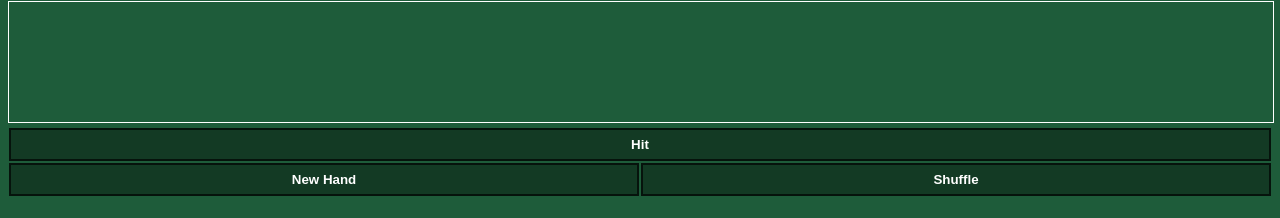
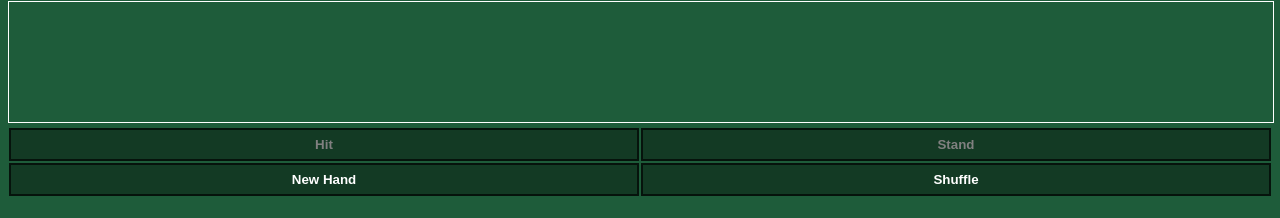
Before and after one commit to vinnydiehl/ace-tally, a React (Vite) app: page / in a window 1280 px wide. Shown: the part 309-527 px from the top of the page. Built offline with nearby package versions, Linux system fonts and the light colour scheme.

Commit message:
Deactivate buttons when not user's turn
Added Stand button, incomplete; only reveals hole card for now.

```diff
--- a/src/App.css
+++ b/src/App.css
@@ -59,4 +59,8 @@ button {
   font-weight: bold;
   padding: 0.5em;
   margin: 0.1em;
+
+  &:disabled {
+    color: gray;
+  }
 }
--- a/src/App.tsx
+++ b/src/App.tsx
@@ -18,6 +18,8 @@ export default function App() {
   const [holeCard, setHoleCard] = useState<string>();
   const [dealerHand, setDealerHand] = useState<string[]>([]);
   const [hand, setHand] = useState<string[]>([]);
+
+  const [userTurn, setUserTurn] = useState(false);
 
   function newDeck(decks: number): string[] {
     const values = "23456789XJQKA";
@@ -85,12 +87,23 @@ export default function App() {
   }
 
   function newHand() {
+    setUserTurn(true);
     clearTable();
 
     dealCard(DealTo.dealer);
     dealCard(DealTo.hole);
     dealCard(DealTo.player);
     dealCard(DealTo.player);
+
+    // TODO: Check blackjack
+  }
+
+  function stand() {
+    setUserTurn(false);
+    setDealerHand((curHand: string[]): string[] => [...curHand, holeCard!]);
+    setHoleCard(undefined);
+
+    // TODO: Initiate dealer's turn
   }
 
   return (
@@ -107,7 +120,8 @@ export default function App() {
 
       <div className="btn-container">
         <div className="btn-row">
-          <button onClick={() => dealCard(DealTo.player)}>Hit</button>
+          <button onClick={() => dealCard(DealTo.player)} disabled={!userTurn}>Hit</button>
+          <button onClick={stand} disabled={!userTurn}>Stand</button>
         </div>
         <div className="btn-row">
           <button onClick={newHand}>New Hand</button>
```
